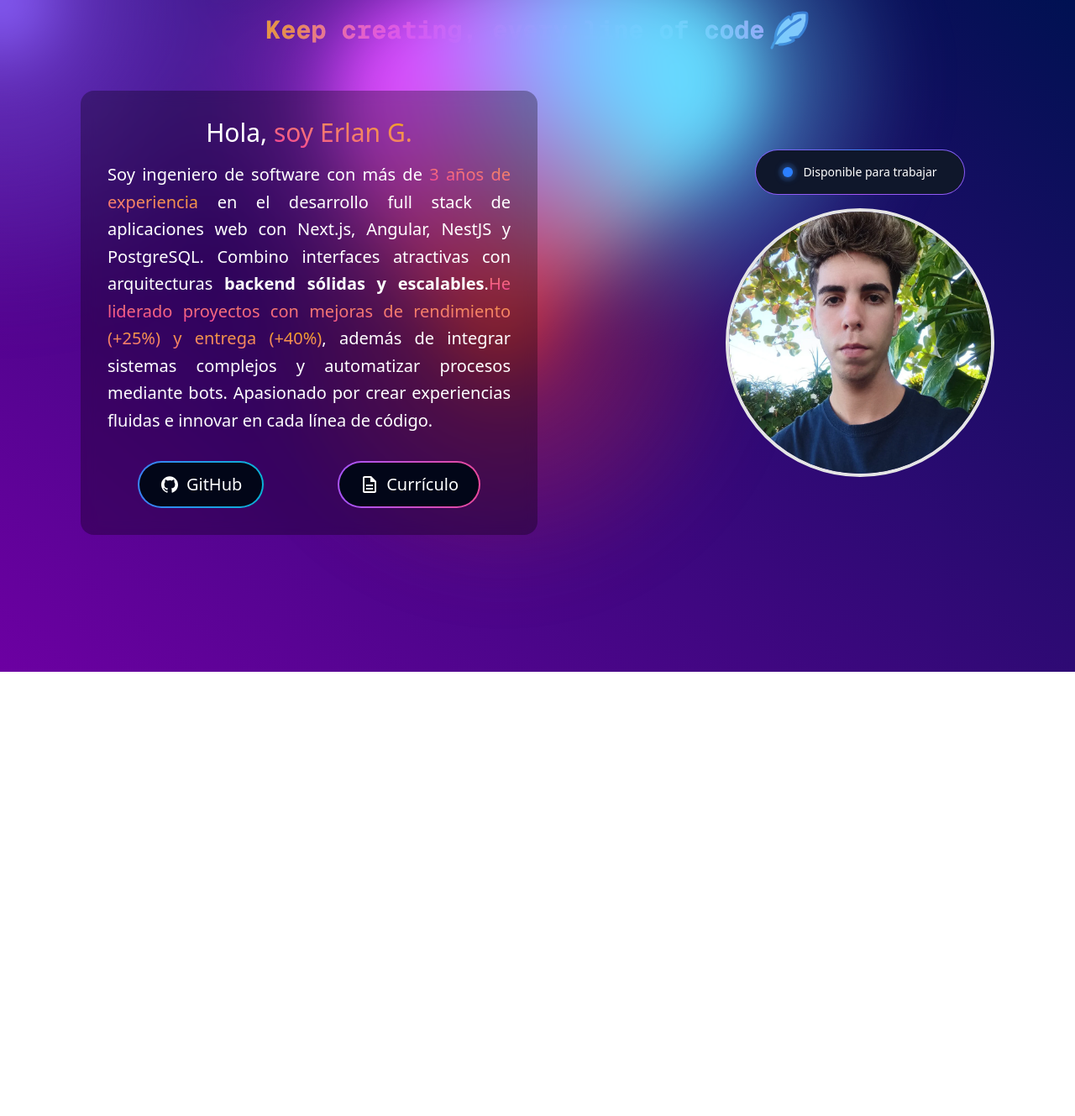
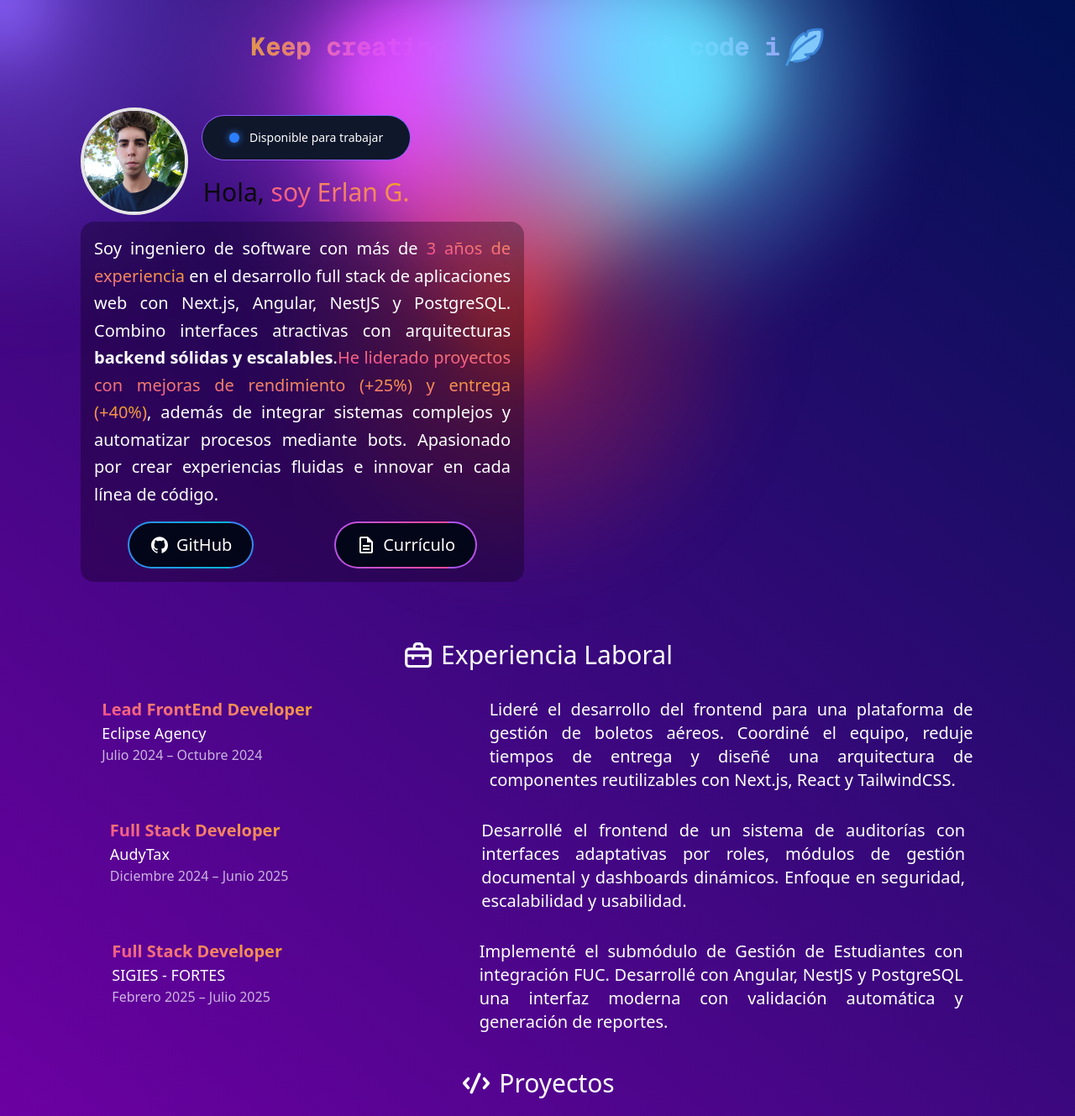
Before and after one commit to erlandel/portafolio, a Next.js app: page / in a window 1280 px wide. Shown: the whole page at 84% size. Before the commit the page ends 800 px from the top, so only its background shows below. Built offline with nearby package versions, Linux system fonts and the light colour scheme.

Commit message:
Add section

```diff
--- a/app/globals.css
+++ b/app/globals.css
@@ -183,8 +183,11 @@
   * {
     @apply border-border outline-ring/50;
   }
+  html {
+    @apply m-0 p-0 h-full;
+  }
   body {
-    @apply bg-background text-foreground;
+    @apply bg-background text-foreground m-0 p-0 h-full overflow-x-hidden;
   }
 }
 
@@ -208,7 +211,8 @@
       transparent,
       transparent
     );
-    -webkit-mask: linear-gradient(#fff 0 0) content-box, linear-gradient(#fff 0 0);
+    -webkit-mask: linear-gradient(#fff 0 0) content-box,
+      linear-gradient(#fff 0 0);
     -webkit-mask-composite: xor;
     mask-composite: exclude;
     animation: rotate-border 3s linear infinite;
@@ -233,7 +237,8 @@
       transparent,
       transparent
     );
-    -webkit-mask: linear-gradient(#fff 0 0) content-box, linear-gradient(#fff 0 0);
+    -webkit-mask: linear-gradient(#fff 0 0) content-box,
+      linear-gradient(#fff 0 0);
     -webkit-mask-composite: xor;
     mask-composite: exclude;
     animation: rotate-border 3s linear infinite;
--- a/app/page.tsx
+++ b/app/page.tsx
@@ -1,4 +1,6 @@
 import AboutMeSection from "@/components/section/AboutMeSection";
+import ExperienceSection from "@/components/section/ExperienceSection";
+import ProjectsSection from "@/components/section/ProjectsSection";
 import TypingEffect from "@/components/typingEffect/TypingEffect";
 import { BackgroundGradientAnimation } from "@/components/ui/background-gradient-animation";
 
@@ -6,15 +8,23 @@ export default function Home() {
   return (
     <BackgroundGradientAnimation>
       <div>
-        <div className="inset-0 z-50 flex mt-3 justify-center px-4 text-center text-3xl font-bold text-white pointer-events-none md:text-4xl lg:text-5xl ">
+        <div className="inset-0 z-50 flex pt-8 justify-center px-4 text-center text-3xl font-bold text-white pointer-events-none md:text-4xl lg:text-5xl ">
           <h1 className="bg-clip-text text-transparent bg-linear-to-b from-white/80 to-white/20">
-             <TypingEffect text="Keep creating, every line of code is a step towards the future!" />
+            <TypingEffect text="Keep creating, every line of code is a step towards the future!" />
           </h1>
         </div>
 
-        <div>
+        <section>
           <AboutMeSection />
-        </div>
+        </section>
+
+        <section className=" p-5">
+          <ExperienceSection />
+        </section>
+
+        <section className="p-5">
+          <ProjectsSection />
+        </section>
       </div>
     </BackgroundGradientAnimation>
   );
--- a/components/section/AboutMeSection.tsx
+++ b/components/section/AboutMeSection.tsx
@@ -12,27 +12,53 @@ import {
 const AboutMeSection = () => {
   return (
     <>
-      <div className="relative z-50 flex items-center justify-between gap-8 px-8 py-12 md:px-16 lg:px-24">
-        <div className="w-2/4 text-white text-xl space-y-4 text-justify bg-black/30 backdrop-blur-sm p-8 rounded-2xl">
+      <div className="relative z-50 flex items-center justify-around  gap-8 px-8 py-12 md:px-16 lg:px-24">
+        <div>
+          <div className="flex items-center  gap-4">
+            <div>
+              <Image
+                className="w-32 h-32 rounded-full ring-default object-cover border-4"
+                src="/image/avatar/1.webp"
+                alt="Bordered avatar"
+                width={120}
+                height={120}
+              />
+            </div>
+
+            <div>
+              <div className="text-start mb-5">
+                <GlowBorderButton>Disponible para trabajar</GlowBorderButton>
+              </div>
+
               <h1 className="text-3xl text-center">
                 Hola,{" "}
                 <span className="bg-linear-to-tr from-pink-500 to-yellow-500 bg-clip-text text-transparent">
                   soy Erlan G.
                 </span>
               </h1>
+            </div>
+          </div>
+
+          <div className="w-2/4 text-white text-xl text-justify bg-black/30 backdrop-blur-sm p-4 rounded-2xl mt-2">
             <p className="leading-relaxed">
               Soy ingeniero de software con más de{" "}
               <span className="bg-linear-to-tr from-pink-500 to-yellow-500 bg-clip-text text-transparent">
                 3 años de experiencia
               </span>{" "}
-  en el desarrollo full stack de aplicaciones web con Next.js, Angular, NestJS y PostgreSQL.
-  Combino interfaces atractivas con arquitecturas{" "}
-  <span className="font-semibold">backend sólidas y escalables</span>.
+              en el desarrollo full stack de aplicaciones web con Next.js,
+              Angular, NestJS y PostgreSQL. Combino interfaces atractivas con
+              arquitecturas{" "}
+              <span className="font-semibold">
+                backend sólidas y escalables
+              </span>
+              .
               <span className="bg-linear-to-tr from-pink-500 to-yellow-500 bg-clip-text text-transparent">
-    He liderado proyectos con mejoras de rendimiento (+25%) y entrega (+40%)
+                He liderado proyectos con mejoras de rendimiento (+25%) y
+                entrega (+40%)
               </span>
-  , además de integrar sistemas complejos y automatizar procesos mediante bots.
-  Apasionado por crear experiencias fluidas e innovar en cada línea de código.
+              , además de integrar sistemas complejos y automatizar procesos
+              mediante bots. Apasionado por crear experiencias fluidas e innovar
+              en cada línea de código.
             </p>
 
             <div className="flex gap-4 justify-around pt-4">
@@ -63,18 +89,15 @@ const AboutMeSection = () => {
               </div>
             </div>
           </div>
-        <div className="shrink-0">
-          <div className="text-center mb-4">
-            <GlowBorderButton>Disponible para trabajar</GlowBorderButton>
         </div>
-
-          <Image
-            className="w-80 h-80 rounded-full ring-default object-cover border-4"
-            src="/image/avatar/1.webp"
+        <div>
+          {/* <Image
+            className="w-full h-full "
+            src="/image/2.gif"
             alt="Bordered avatar"
-            width={320}
-            height={320}
-          />
+            width={500}
+            height={500}
+          /> */}
         </div>
       </div>
     </>
--- /dev/null
+++ b/components/section/ExperienceSection.tsx
@@ -0,0 +1,60 @@
+import { UilSuitcase } from "@/icons/icons";
+
+export const ExperienceSection = () => {
+   const dataExperience = [
+    {
+      id: 1,
+      appointment: "Lead FrontEnd Developer",
+      agency: "Eclipse Agency",
+      date: "Julio 2024 – Octubre 2024",
+      description:
+        "Lideré el desarrollo del frontend para una plataforma de gestión de boletos aéreos. Coordiné el equipo, reduje tiempos de entrega y diseñé una arquitectura de componentes reutilizables con Next.js, React y TailwindCSS.",
+    },
+    {
+      id: 2,
+      appointment: "Full Stack Developer",
+      agency: "AudyTax",
+      date: "Diciembre 2024 – Junio 2025",
+      description:
+        "Desarrollé el frontend de un sistema de auditorías con interfaces adaptativas por roles, módulos de gestión documental y dashboards dinámicos. Enfoque en seguridad, escalabilidad y usabilidad.",
+    },
+    {
+      id: 3,
+      appointment: "Full Stack Developer",
+      agency: "SIGIES - FORTES",
+      date: "Febrero 2025 – Julio 2025",
+      description:
+        "Implementé el submódulo de Gestión de Estudiantes con integración FUC. Desarrollé con Angular, NestJS y PostgreSQL una interfaz moderna con validación automática y generación de reportes.",
+    },
+  ];
+  return (
+    <div>
+      <div className="flex items-center justify-center">
+        <UilSuitcase className="mr-2" />
+        <h2 className="text-white text-justify text-3xl">
+          Experiencia Laboral
+        </h2>
+      </div>
+
+      {dataExperience.map((experience) => (
+        <div
+          className="flex justify-around flex-col items-start md:flex-row md:items-start gap-10 mt-8 mx-4"
+          key={experience.id}
+        >
+          <div>
+            <h3 className="flex items-center gap-2 font-bold text-xl bg-linear-to-tr from-pink-500 to-yellow-500 bg-clip-text text-transparent">
+              {experience.appointment}
+            </h3>
+            <h4 className="text-lg text-white">{experience.agency}</h4>
+            <p className="text-md text-white/70">{experience.date}</p>
+          </div>
+          <div className="max-w-xl text-justify text-white text-xl">
+            <p>{experience.description}</p>
+          </div>
+        </div>
+      ))}
+    </div>
+  );
+};
+
+export default ExperienceSection;
--- /dev/null
+++ b/components/section/ProjectsSection.tsx
@@ -0,0 +1,19 @@
+import { FluentColorCode16} from "@/icons/icons";
+
+const ProjectsSection = () => {
+  return (
+    <>
+        <div className="flex items-center justify-center">
+          <FluentColorCode16 className="mr-2" />
+          <h2 className="text-white text-justify text-3xl">Proyectos</h2>
+        </div>
+
+        <div>
+
+        </div>
+
+    </>
+  );
+};
+
+export default ProjectsSection;
--- a/components/ui/background-gradient-animation.tsx
+++ b/components/ui/background-gradient-animation.tsx
@@ -83,7 +83,7 @@ export const BackgroundGradientAnimation = ({
   return (
     <div
       className={cn(
-        "relative h-screen w-screen overflow-hidden bg-[linear-gradient(40deg,var(--gradient-background-start),var(--gradient-background-end))]",
+        "relative min-h-screen w-full bg-[linear-gradient(40deg,var(--gradient-background-start),var(--gradient-background-end))]",
         containerClassName
       )}
     >
@@ -113,7 +113,7 @@ export const BackgroundGradientAnimation = ({
       {/* Animated Gradients Layer */}
       <div
         className={cn(
-          "gradients-container absolute inset-0 h-full w-full blur-lg",
+          "gradients-container fixed inset-0 h-screen w-screen blur-lg pointer-events-none",
           isSafari ? "blur-2xl" : "filter-[url(#blurMe)_blur(40px)]"
         )}
       >
--- a/icons/icons.tsx
+++ b/icons/icons.tsx
@@ -1,20 +1,136 @@
-import React from 'react';
-import type { SVGProps } from 'react';
+import React from "react";
+import type { SVGProps } from "react";
 
 export function LineiconsGithub(props: SVGProps<SVGSVGElement>) {
-	return (<svg xmlns="http://www.w3.org/2000/svg" width={24} height={24} viewBox="0 0 24 24" {...props}><path fill="currentColor" d="M12 2.249c-5.484 0-10 4.452-10 10c0 4.387 2.871 8.13 6.871 9.484c.516.097.677-.226.677-.452s0-.87-.032-1.742c-2.774.645-3.355-1.355-3.355-1.355c-.451-1.129-1.129-1.451-1.129-1.451c-.903-.645.033-.645.033-.645c1 .032 1.548 1.032 1.548 1.032c.87 1.548 2.355 1.097 2.903.806c.097-.645.355-1.096.645-1.354c-2.193-.226-4.548-1.097-4.548-4.904c0-1.096.42-1.967 1.032-2.645c-.097-.226-.451-1.258.097-2.645c0 0 .87-.258 2.774 1.032a9.3 9.3 0 0 1 2.516-.355c.871 0 1.742.097 2.516.355c1.904-1.258 2.742-1.032 2.742-1.032c.549 1.355.226 2.42.097 2.645c.645.678 1.032 1.58 1.032 2.645c0 3.807-2.355 4.678-4.548 4.904c.355.322.677.967.677 1.87c0 1.355-.032 2.42-.032 2.742c0 .259.194.549.678.452C19.129 20.314 22 16.604 22 12.185c-.032-5.484-4.516-9.936-10-9.936"></path></svg>);
+  return (
+    <svg
+      xmlns="http://www.w3.org/2000/svg"
+      width={24}
+      height={24}
+      viewBox="0 0 24 24"
+      {...props}
+    >
+      <path
+        fill="currentColor"
+        d="M12 2.249c-5.484 0-10 4.452-10 10c0 4.387 2.871 8.13 6.871 9.484c.516.097.677-.226.677-.452s0-.87-.032-1.742c-2.774.645-3.355-1.355-3.355-1.355c-.451-1.129-1.129-1.451-1.129-1.451c-.903-.645.033-.645.033-.645c1 .032 1.548 1.032 1.548 1.032c.87 1.548 2.355 1.097 2.903.806c.097-.645.355-1.096.645-1.354c-2.193-.226-4.548-1.097-4.548-4.904c0-1.096.42-1.967 1.032-2.645c-.097-.226-.451-1.258.097-2.645c0 0 .87-.258 2.774 1.032a9.3 9.3 0 0 1 2.516-.355c.871 0 1.742.097 2.516.355c1.904-1.258 2.742-1.032 2.742-1.032c.549 1.355.226 2.42.097 2.645c.645.678 1.032 1.58 1.032 2.645c0 3.807-2.355 4.678-4.548 4.904c.355.322.677.967.677 1.87c0 1.355-.032 2.42-.032 2.742c0 .259.194.549.678.452C19.129 20.314 22 16.604 22 12.185c-.032-5.484-4.516-9.936-10-9.936"
+      ></path>
+    </svg>
+  );
 }
 
-
 export function MdiGmail(props: SVGProps<SVGSVGElement>) {
-	return (<svg xmlns="http://www.w3.org/2000/svg" width={24} height={24} viewBox="0 0 24 24" {...props}><path fill="currentColor" d="M20 18h-2V9.25L12 13L6 9.25V18H4V6h1.2l6.8 4.25L18.8 6H20m0-2H4c-1.11 0-2 .89-2 2v12a2 2 0 0 0 2 2h16a2 2 0 0 0 2-2V6a2 2 0 0 0-2-2"></path></svg>);
+  return (
+    <svg
+      xmlns="http://www.w3.org/2000/svg"
+      width={24}
+      height={24}
+      viewBox="0 0 24 24"
+      {...props}
+    >
+      <path
+        fill="currentColor"
+        d="M20 18h-2V9.25L12 13L6 9.25V18H4V6h1.2l6.8 4.25L18.8 6H20m0-2H4c-1.11 0-2 .89-2 2v12a2 2 0 0 0 2 2h16a2 2 0 0 0 2-2V6a2 2 0 0 0-2-2"
+      ></path>
+    </svg>
+  );
 }
 
-
 export function StreamlinePlumpColorFeatherPen(props: SVGProps<SVGSVGElement>) {
-	return (<svg xmlns="http://www.w3.org/2000/svg" width={48} height={48} viewBox="0 0 48 48" {...props}><g fill="none" strokeWidth={3}><path fill="#8fbffa" d="M28.68 36.48c-7.364 4.322-14.976 4.651-23.18 4.02L7 36.001c0-11.868 6.265-22.273 15.668-28.088a.98.98 0 0 1 1.308.27L26 11c.348-1.858 2-5.75 2-5.75A32.9 32.9 0 0 1 40.001 3q1.608 0 3.178.151a1.85 1.85 0 0 1 1.67 1.67q.15 1.57.151 3.178c0 9.282-3.832 17.668-10 23.665c0 0-6.697 1.336-10 1.336l3.598 1.789c.69.343.746 1.301.081 1.691Z"></path><path stroke="#2859c5" strokeLinecap="round" strokeLinejoin="round" d="M11.999 41a32.85 32.85 0 0 0 16.68-4.52c.665-.39.61-1.348-.081-1.691L25 33c3.303 0 10-1.337 10-1.337c7.147-6.948 10.78-16.97 9.848-26.842a1.85 1.85 0 0 0-1.67-1.67A33.2 33.2 0 0 0 28 5.25S26.348 9.142 26 11l-2.024-2.817a.98.98 0 0 0-1.309-.271C13.264 13.687 7 23.36 7 36.5"></path><path stroke="#2859c5" strokeLinecap="round" strokeLinejoin="round" d="M3 45c5-14.5 21-27 34-34"></path></g></svg>);
+  return (
+    <svg
+      xmlns="http://www.w3.org/2000/svg"
+      width={48}
+      height={48}
+      viewBox="0 0 48 48"
+      {...props}
+    >
+      <g fill="none" strokeWidth={3}>
+        <path
+          fill="#8fbffa"
+          d="M28.68 36.48c-7.364 4.322-14.976 4.651-23.18 4.02L7 36.001c0-11.868 6.265-22.273 15.668-28.088a.98.98 0 0 1 1.308.27L26 11c.348-1.858 2-5.75 2-5.75A32.9 32.9 0 0 1 40.001 3q1.608 0 3.178.151a1.85 1.85 0 0 1 1.67 1.67q.15 1.57.151 3.178c0 9.282-3.832 17.668-10 23.665c0 0-6.697 1.336-10 1.336l3.598 1.789c.69.343.746 1.301.081 1.691Z"
+        ></path>
+        <path
+          stroke="#2859c5"
+          strokeLinecap="round"
+          strokeLinejoin="round"
+          d="M11.999 41a32.85 32.85 0 0 0 16.68-4.52c.665-.39.61-1.348-.081-1.691L25 33c3.303 0 10-1.337 10-1.337c7.147-6.948 10.78-16.97 9.848-26.842a1.85 1.85 0 0 0-1.67-1.67A33.2 33.2 0 0 0 28 5.25S26.348 9.142 26 11l-2.024-2.817a.98.98 0 0 0-1.309-.271C13.264 13.687 7 23.36 7 36.5"
+        ></path>
+        <path
+          stroke="#2859c5"
+          strokeLinecap="round"
+          strokeLinejoin="round"
+          d="M3 45c5-14.5 21-27 34-34"
+        ></path>
+      </g>
+    </svg>
+  );
 }
 
 export function MaterialIconThemeDocument(props: SVGProps<SVGSVGElement>) {
-	return (<svg xmlns="http://www.w3.org/2000/svg" width={24} height={24} viewBox="0 0 24 24" {...props}><g fill="none"><path d="M0 0h24v24H0z"></path><path fill="#fff" d="M8 16h8v2H8zm0-4h8v2H8zm6-10H6c-1.1 0-2 .9-2 2v16c0 1.1.89 2 1.99 2H18c1.1 0 2-.9 2-2V8zm4 18H6V4h7v5h5z"></path></g></svg>);
+  return (
+    <svg
+      xmlns="http://www.w3.org/2000/svg"
+      width={24}
+      height={24}
+      viewBox="0 0 24 24"
+      {...props}
+    >
+      <g fill="none">
+        <path d="M0 0h24v24H0z"></path>
+        <path
+          fill="#fff"
+          d="M8 16h8v2H8zm0-4h8v2H8zm6-10H6c-1.1 0-2 .9-2 2v16c0 1.1.89 2 1.99 2H18c1.1 0 2-.9 2-2V8zm4 18H6V4h7v5h5z"
+        ></path>
+      </g>
+    </svg>
+  );
 }
+
+export function UilSuitcase(props: SVGProps<SVGSVGElement>) {
+  return (
+    <svg
+      xmlns="http://www.w3.org/2000/svg"
+      width={38}
+      height={38}
+      viewBox="0 0 24 24"
+      {...props}
+    >
+      <path
+        fill="#fff"
+        d="M19 6.5h-3v-1a3 3 0 0 0-3-3h-2a3 3 0 0 0-3 3v1H5a3 3 0 0 0-3 3v9a3 3 0 0 0 3 3h14a3 3 0 0 0 3-3v-9a3 3 0 0 0-3-3m-9-1a1 1 0 0 1 1-1h2a1 1 0 0 1 1 1v1h-4Zm10 13a1 1 0 0 1-1 1H5a1 1 0 0 1-1-1v-5.05h3v1.05a1 1 0 0 0 2 0v-1.05h6v1.05a1 1 0 0 0 2 0v-1.05h3Zm0-7H4v-2a1 1 0 0 1 1-1h14a1 1 0 0 1 1 1Z"
+      ></path>
+    </svg>
+  );
+}
+
+export function FluentColorCode16(props: SVGProps<SVGSVGElement>) {
+  return (
+    <svg
+      xmlns="http://www.w3.org/2000/svg"
+      width={38}
+      height={38}
+      viewBox="0 0 16 16"
+      {...props}
+    >
+      <g fill="none">
+        <path
+          fill="url(#SVGpUFoPcZu)"
+          d="M9.905 2.815a.75.75 0 0 1 .38.99l-4 9a.75.75 0 1 1-1.37-.61l4-9a.75.75 0 0 1 .99-.38M4.498 5.189a.75.75 0 0 1 .063 1.06l-1.558 1.75l1.558 1.753a.75.75 0 1 1-1.122.996l-2-2.25a.75.75 0 0 1 0-.996l2-2.25a.75.75 0 0 1 1.06-.063m7.004 0a.75.75 0 0 1 1.059.063l2 2.25a.75.75 0 0 1 0 .996l-2 2.25a.75.75 0 0 1-1.122-.996L12.996 8L11.44 6.248a.75.75 0 0 1 .063-1.059"
+        ></path>
+        <defs>
+          <linearGradient
+            id="SVGpUFoPcZu"
+            x1={1.647}
+            x2={13.497}
+            y1={2.05}
+            y2={15.098}
+            gradientUnits="userSpaceOnUse"
+          >
+            <stop stopColor="#fff"></stop>
+            <stop offset={1} stopColor="#fff"></stop>
+          </linearGradient>
+        </defs>
+      </g>
+    </svg>
+  );
+}
```
Also changed, not shown: public/image/2.gif (added). Lines whose indentation alone changed are shown as unchanged.
